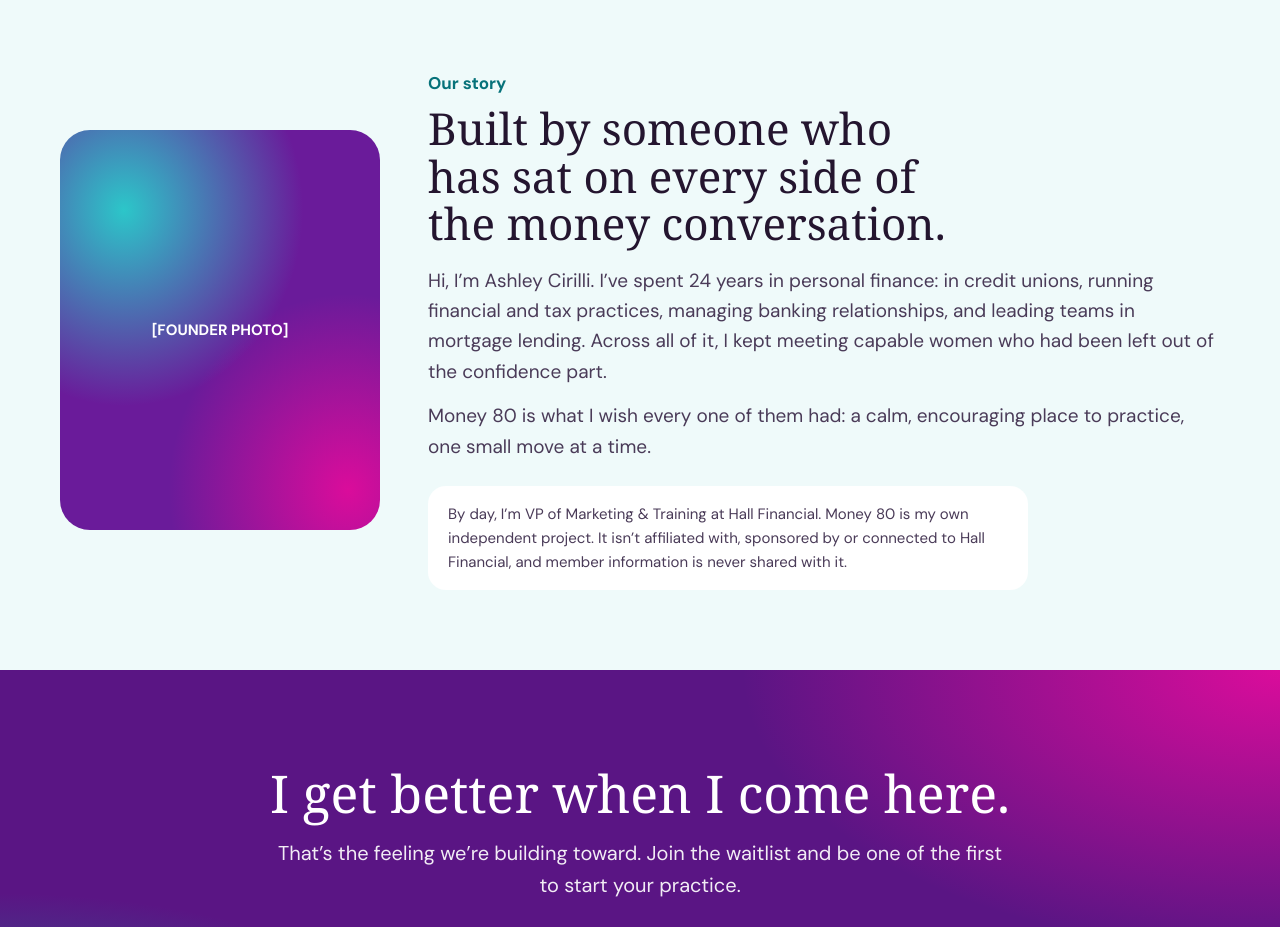
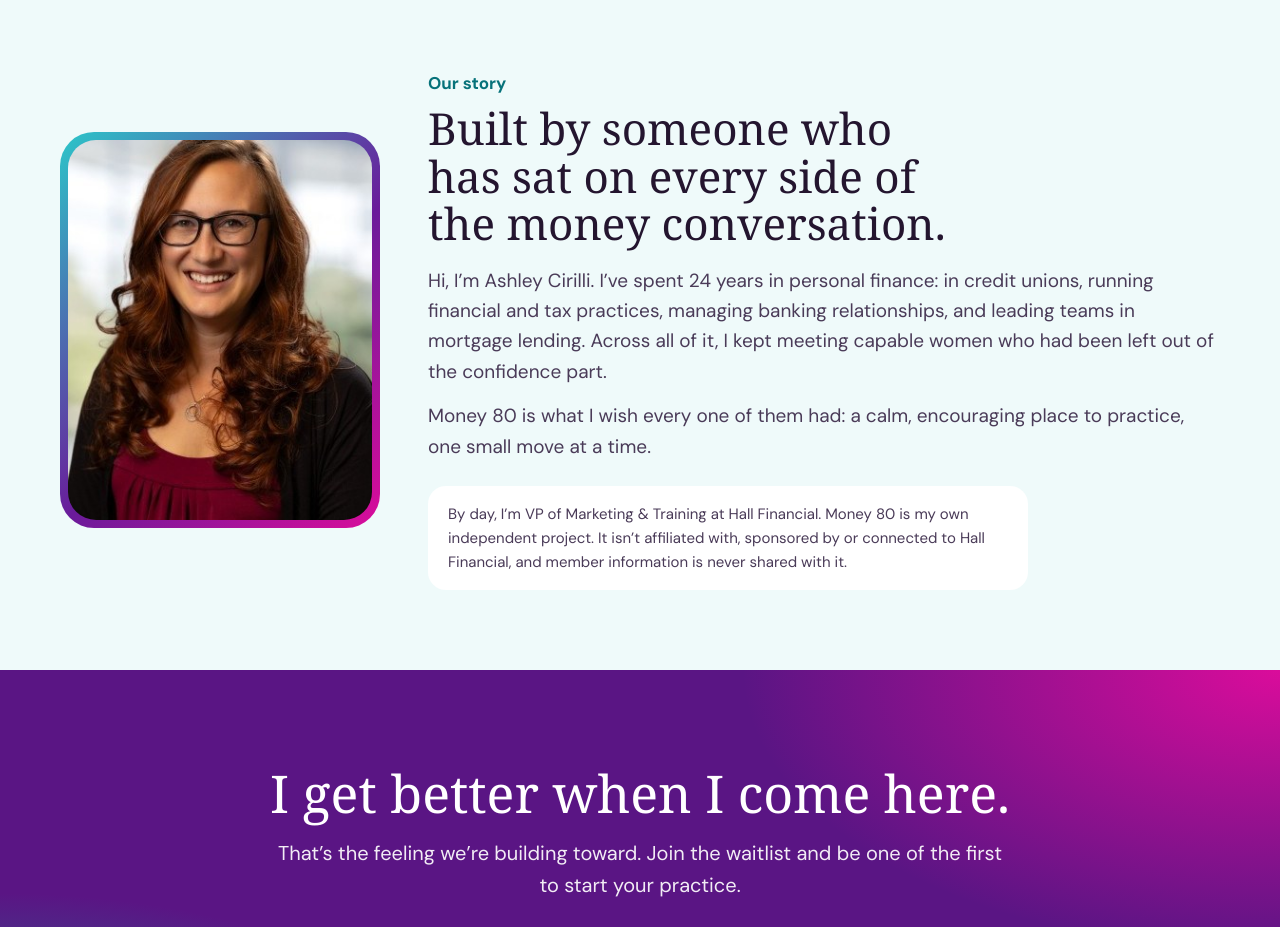
Before and after one commit to ashleyecirilli-blip/money80, a plain HTML site: page index.html in a window 1280 px wide. Shown: the part 3960-4887 px from the top of the page. Drawn offline with Linux system fonts and the light colour scheme.

Commit message:
Add files via upload

```diff
--- a/index.html
+++ b/index.html
@@ -247,7 +247,7 @@ section[id],#top{scroll-margin-top:84px}
 <section id="founder" style="background: #effafa">
  <div class="pad" style="max-width: 1240px; margin: 0 auto; padding: 80px 40px; display: flex; flex-wrap: wrap; gap: 48px; align-items: center">
   <div style="flex: 0 1 320px; min-width: 0">
-   <div role="img" aria-label="Photo of Ashley Cirilli, to come" style="aspect-ratio: 4 / 5; border-radius: 30px; background: radial-gradient(80% 70% at 20% 20%, #2CC6C9, rgba(44,198,201,0) 70%), radial-gradient(80% 70% at 90% 90%, #DA0C9B, rgba(218,12,155,0) 70%), #6A1B9A; display: grid; place-items: center; color: #ffffff; font-size: 15px; font-weight: 700">[FOUNDER PHOTO]</div>
+   <div style="border-radius: 34px; padding: 8px; background: linear-gradient(135deg, #2CC6C9, #6A1B9A 55%, #DA0C9B)"><img src="ashley.jpg" alt="Ashley Cirilli, founder of Money 80" style="display: block; width: 100%; aspect-ratio: 4 / 5; object-fit: cover; border-radius: 28px"></div>
   </div>
   <div style="flex: 1 1 520px; min-width: 0">
    <p style="font-weight: 700; color: #07727a">Our story</p>
```
Also changed, not shown: ashley.jpg (added).
